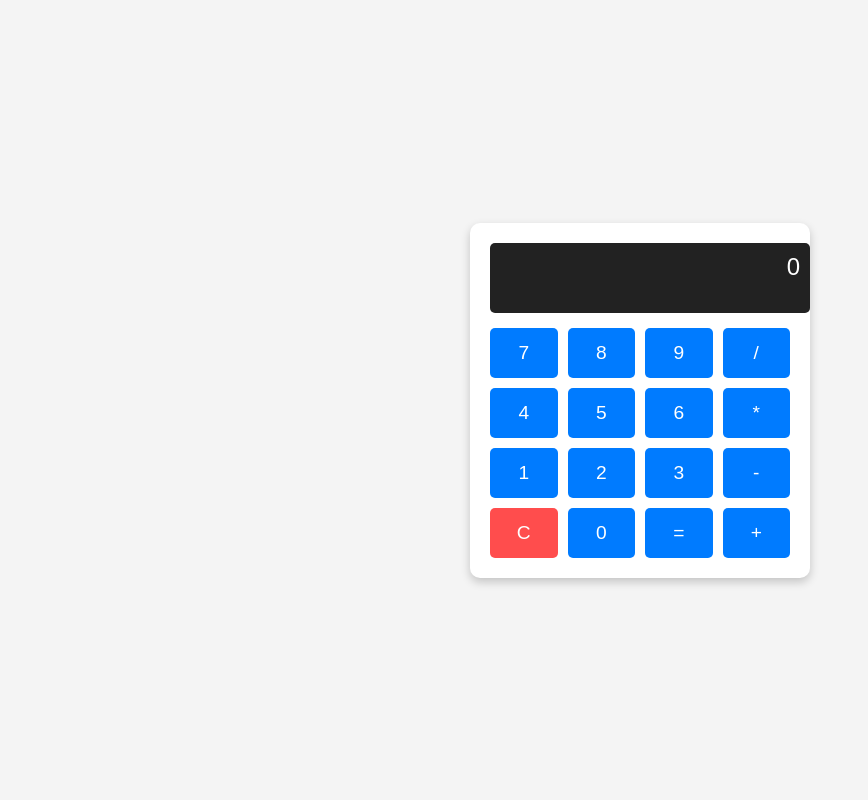
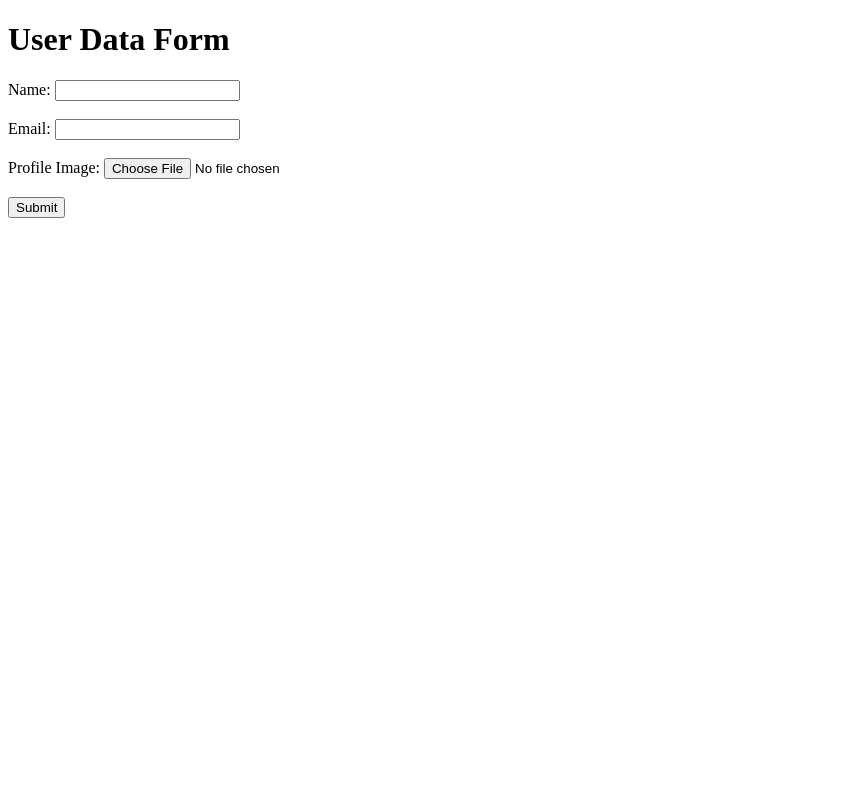
Before and after one commit to vamsiakula11/USER-DETAILS, a Flask app: page / in a window 1280 px wide. Shown: the whole page, without its empty margins (0-868 px from the left). Run offline with Flask 3, Linux system fonts and the light colour scheme; some libraries are stand-ins or nearby versions.

Commit message:
Update index.html

```diff
--- a/app/templates/index.html
+++ b/app/templates/index.html
@@ -3,152 +3,21 @@
 <head>
     <meta charset="UTF-8">
     <meta name="viewport" content="width=device-width, initial-scale=1.0">
-    <title>Calculator App</title>
-    <style>
-        body {
-            font-family: Arial, sans-serif;
-            display: flex;
-            justify-content: center;
-            align-items: center;
-            height: 100vh;
-            margin: 0;
-            background-color: #f4f4f4;
-        }
-
-        .calculator {
-            width: 300px;
-            background: #fff;
-            border-radius: 10px;
-            box-shadow: 0 4px 10px rgba(0, 0, 0, 0.2);
-            padding: 20px;
-        }
-
-        .display {
-            width: 100%;
-            height: 50px;
-            background: #222;
-            color: #fff;
-            font-size: 1.5em;
-            text-align: right;
-            padding: 10px;
-            border-radius: 5px;
-            margin-bottom: 15px;
-        }
-
-        .buttons {
-            display: grid;
-            grid-template-columns: repeat(4, 1fr);
-            gap: 10px;
-        }
-
-        .button {
-            height: 50px;
-            background: #007bff;
-            color: #fff;
-            font-size: 1.2em;
-            border: none;
-            border-radius: 5px;
-            cursor: pointer;
-            transition: background 0.3s;
-        }
-
-        .button:hover {
-            background: #0056b3;
-        }
-
-        .button.clear {
-            background: #ff4d4d;
-        }
-
-        .button.clear:hover {
-            background: #cc0000;
-        }
-    </style>
+    <title>User Data Form</title>
 </head>
 <body>
-    <div class="calculator">
-        <div id="display" class="display">0</div>
-        <div class="buttons">
-            <button class="button" onclick="appendValue('7')">7</button>
-            <button class="button" onclick="appendValue('8')">8</button>
-            <button class="button" onclick="appendValue('9')">9</button>
-            <button class="button" onclick="performOperation('/')">/</button>
+    <h1>User Data Form</h1>
+    <form action="/submit" method="POST" enctype="multipart/form-data">
+        <label for="name">Name:</label>
+        <input type="text" id="name" name="name" required><br><br>
 
-            <button class="button" onclick="appendValue('4')">4</button>
-            <button class="button" onclick="appendValue('5')">5</button>
-            <button class="button" onclick="appendValue('6')">6</button>
-            <button class="button" onclick="performOperation('*')">*</button>
+        <label for="email">Email:</label>
+        <input type="email" id="email" name="email" required><br><br>
 
-            <button class="button" onclick="appendValue('1')">1</button>
-            <button class="button" onclick="appendValue('2')">2</button>
-            <button class="button" onclick="appendValue('3')">3</button>
-            <button class="button" onclick="performOperation('-')">-</button>
+        <label for="image">Profile Image:</label>
+        <input type="file" id="image" name="image" required><br><br>
 
-            <button class="button clear" onclick="clearDisplay()">C</button>
-            <button class="button" onclick="appendValue('0')">0</button>
-            <button class="button" onclick="calculate()">=</button>
-            <button class="button" onclick="performOperation('+')">+</button>
-        </div>
-    </div>
-
-    <script>
-        let currentInput = '';
-        let previousInput = '';
-        let operation = null;
-
-        function appendValue(value) {
-            if (currentInput === '0') currentInput = '';
-            currentInput += value;
-            updateDisplay(currentInput);
-        }
-
-        function performOperation(op) {
-            if (currentInput === '') return;
-            if (previousInput !== '') calculate();
-            operation = op;
-            previousInput = currentInput;
-            currentInput = '';
-        }
-
-        function calculate() {
-            if (previousInput === '' || currentInput === '') return;
-            let result;
-            const prev = parseFloat(previousInput);
-            const current = parseFloat(currentInput);
-
-            switch (operation) {
-                case '+':
-                    result = prev + current;
-                    break;
-                case '-':
-                    result = prev - current;
-                    break;
-                case '*':
-                    result = prev * current;
-                    break;
-                case '/':
-                    result = prev / current;
-                    break;
-                default:
-                    return;
-            }
-
-            currentInput = result.toString();
-            operation = null;
-            previousInput = '';
-            updateDisplay(currentInput);
-        }
-
-        function clearDisplay() {
-            currentInput = '';
-            previousInput = '';
-            operation = null;
-            updateDisplay('0');
-        }
-
-        function updateDisplay(value) {
-            document.getElementById('display').textContent = value;
-        }
-    </script>
+        <button type="submit">Submit</button>
+    </form>
 </body>
 </html>
```
